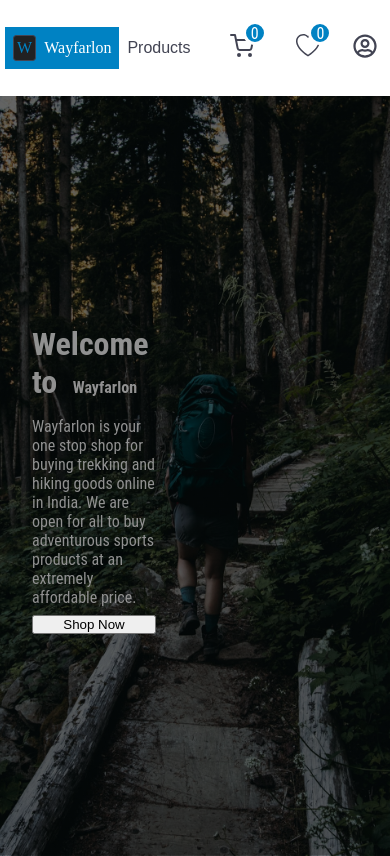
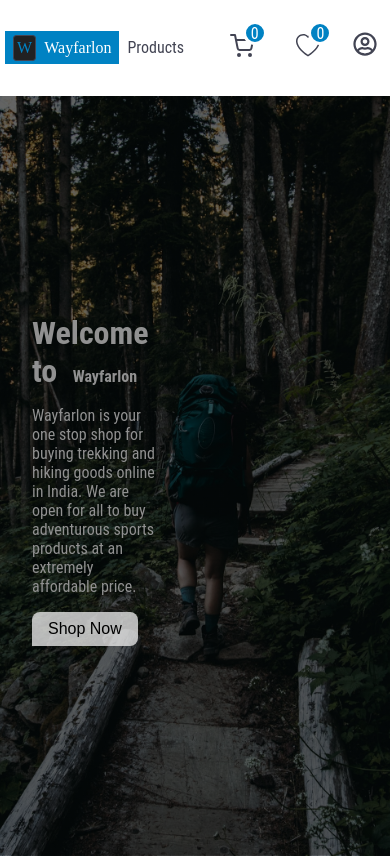
Before and after one commit to ArnavRaaj/ecommerce-app, a React (Create React App) app: page / in a window 390 px wide. Built offline with nearby package versions, Linux system fonts and the light colour scheme.

Commit message:
router added

```diff
--- a/package.json
+++ b/package.json
@@ -6,9 +6,12 @@
     "@testing-library/jest-dom": "^5.12.0",
     "@testing-library/react": "^11.2.7",
     "@testing-library/user-event": "^12.8.3",
+    "history": "^5.0.0",
     "react": "^17.0.2",
     "react-dom": "^17.0.2",
     "react-icons": "^4.2.0",
+    "react-router": "^6.0.0-beta.0",
+    "react-router-dom": "^6.0.0-beta.0",
     "react-scripts": "4.0.3",
     "web-vitals": "^1.1.2"
   },
--- a/src/App.js
+++ b/src/App.js
@@ -1,63 +1,23 @@
 import "../src/css/style.css";
-// import {Link} from "react-router-dom";
-import { useState } from "react";
+import {  Routes, Route } from "react-router-dom";
 import { Home } from "./components/Home";
 import { Products } from "./components/products/Products";
 import { Cart } from "./components/cart/Cart";
 import { Wishlist } from "./components/wishlist/Wishlist";
-import { FiShoppingCart } from "react-icons/fi";
-import { FaRegUserCircle } from "react-icons/fa";
-import { BsHeart } from "react-icons/bs";
-import { useCart } from "./context/Cart-Context";
-import { useWish } from "./context/Wishlist-Context";
+import { User } from "./components/User";
+import { Navbar } from "./components/Navbar";
 
 function App() {
-  const [route, setRoute] = useState("home");
-  const { cartState } = useCart();
-  const { wishState } = useWish();
   return (
     <div className="App">
-      <nav className="navbar">
-        <div className="navbar-left-component">
-          <button className="btn home-btn" onClick={() => setRoute("home")}>
-            <span className="w-class">W </span>
-            <span className="wayfarlon">Wayfarlon</span>
-          </button>
-          <button className="product-nav-btn" onClick={() => setRoute("products")}>Products</button>
-        </div>
-
-        <div className="navbar-right-component">
-
-          <div className="badge-item">
-            <button className="btn" onClick={() => setRoute("cart")}>
-              <FiShoppingCart className="nav-icons cart-icon" />
-            </button>
-            <span className="notification-badge">
-              {cartState.itemsInCart.length}
-            </span>
-          </div>
-
-          <div className="badge-item">
-            <button className="btn" onClick={() => setRoute("wishlist")}>
-              <BsHeart className="nav-icons wishlist-icon" />
-            </button>
-            <span className="notification-badge">
-              {wishState.itemsInWishlist.length}
-            </span>
-          </div>
-
-          <button className="btn" onClick={() => setRoute("wishlist")}>
-            <FaRegUserCircle className="nav-icons wishlist-icon" />
-          </button>
-
-        </div>
-      </nav>
-
-      {route === "home" && <Home />}
-      {route === "products" && <Products />}
-      {route === "cart" && <Cart />}
-      {route === "wishlist" && <Wishlist />}
-
+      <Navbar />
+      <Routes>
+        <Route path="/" element={<Home />} />
+        <Route path="/products" element={<Products />} />
+        <Route path="/cart" element={<Cart />} />
+        <Route path="/wishlist" element={<Wishlist />} />
+        <Route path="/user-details" element={<User />} />
+      </Routes>
     </div>
   );
 }
--- a/src/components/Home.jsx
+++ b/src/components/Home.jsx
@@ -1,16 +1,19 @@
 import React from 'react'
-
+import { Link } from 'react-router-dom'
 export function Home() {
     return (
         <div className="home-container">
             <div className="inner-home-container">
                 <h1 className="home-header">Welcome to <span className="wayfarlon">Wayfarlon</span></h1>
                 <p className="home-desc">
-                Wayfarlon is your one stop shop for buying trekking and hiking goods online in India. We are open for all to buy adventurous sports products at an extremely affordable price.
+                    Wayfarlon is your one stop shop for buying trekking and hiking goods online in India. We are open for all to buy adventurous sports products at an extremely affordable price.
                 </p>
-                <button>
-                    Shop Now
-                </button>
+
+                <Link to="/products">
+                    <button className="shop-router-btn">
+                        Shop Now
+                    </button>
+                </Link>
             </div>
         </div>
     )
--- /dev/null
+++ b/src/components/Navbar.jsx
@@ -0,0 +1,50 @@
+import React from "react";
+import { Link } from "react-router-dom";
+import { FiShoppingCart } from "react-icons/fi";
+import { FaRegUserCircle } from "react-icons/fa";
+import { BsHeart } from "react-icons/bs";
+import { useCart } from "../context/Cart-Context";
+import { useWish } from "../context/Wishlist-Context";
+
+export function Navbar() {
+    const { cartState } = useCart();
+    const { wishState } = useWish();
+    return (
+        <nav className="navbar">
+            <div className="navbar-left-component">
+                <Link to="/" className="btn home-btn">
+                    <span className="w-class">W </span>
+                    <span className="wayfarlon">Wayfarlon</span>
+                </Link>
+                <Link className="product-nav-btn btn" to="/products">Products</Link>
+            </div>
+
+            <div className="navbar-right-component">
+
+                <div className="badge-item">
+                    <Link className="btn" to="/cart">
+                        <FiShoppingCart className="nav-icons cart-icon" />
+                    </Link>
+                    <span className="notification-badge">
+                        {cartState.itemsInCart.length}
+                    </span>
+                </div>
+
+                <div className="badge-item">
+                    <Link className="btn" to="/wishlist">
+                        <BsHeart className="nav-icons wishlist-icon" />
+                    </Link>
+                    <span className="notification-badge">
+                        {wishState.itemsInWishlist.length}
+                    </span>
+                </div>
+
+                <Link className="btn" to="/user-details">
+                    <FaRegUserCircle className="nav-icons user-icon" />
+                </Link>
+
+            </div>
+        </nav>
+    )
+
+}
--- /dev/null
+++ b/src/components/User.jsx
@@ -0,0 +1,11 @@
+import React from 'react';
+
+export function User() {
+    return (
+        <div className="empty-cart-container">
+            <p className="empty-cart-msg">
+                This is user page. It's under Development.
+            </p>
+        </div>
+    )
+}
--- a/src/components/cart/CartCard.jsx
+++ b/src/components/cart/CartCard.jsx
@@ -1,4 +1,5 @@
 import React from 'react';
+import { Link } from 'react-router-dom';
 import { useCart } from "../../context/Cart-Context";
 import { CartItem } from "./CartItem";
 import { CartTotalPrice } from './CartTotalPrice';
@@ -9,12 +10,17 @@
     console.log(cartState.itemsInCart);
     return (
         <div>
-            { cartState.itemsInCart.length === 0
+            {cartState.itemsInCart.length === 0
                 ?
                 <div className="empty-cart-container">
                     <p className="empty-cart-msg">
                         Your Cart is empty
                     </p>
+                    <Link to="/products" className="shop-router">
+                        <button className="shop-router-btn">
+                            Shop Now
+                        </button>
+                    </Link>
                 </div>
                 :
                 <div className="cart-container">
--- a/src/components/wishlist/Wishlist.jsx
+++ b/src/components/wishlist/Wishlist.jsx
@@ -2,6 +2,7 @@
 import { useWish } from '../../context/Wishlist-Context'
 import { WishItems } from "./WishItems";
 import "../../css/style.css";
+import { Link } from 'react-router-dom';
 
 export function Wishlist() {
     const { wishState, wishDispatch } = useWish();
@@ -14,6 +15,11 @@
                         Your Wishlist is empty.
                         Let's make some wishes!
                     </p>
+                    <Link to="/products">
+                        <button className="shop-router-btn">
+                            Continue Browsing
+                        </button>
+                    </Link>
                 </div>
                 :
                 <div className="wishlist-container">
--- a/src/css/cartStyle.css
+++ b/src/css/cartStyle.css
@@ -213,5 +213,6 @@
 
     .empty-cart-msg{
         font-size: 3rem;
+        padding: 0rem 1rem;
     }
 }
--- a/src/css/home.css
+++ b/src/css/home.css
@@ -25,3 +25,12 @@
 .home-header, .home-desc{
     margin: 0.5rem 0rem;
 }
+
+.shop-router-btn{
+    background-color: var(--secondary-bg-color);
+    padding: 0.5rem 1rem;
+    border: none;
+    margin-top: 0.5rem;
+    border-radius: 0.5rem 0.5rem 0.5rem 0rem;
+    font-size: 1rem;
+}
--- a/src/css/navbar.css
+++ b/src/css/navbar.css
@@ -47,6 +47,7 @@
     margin-right: 1rem;
     padding: 0.5rem;
     font-size: 1.3rem;
+    text-decoration: none;
 }
 
 .product-nav-btn {
@@ -62,7 +63,7 @@
     margin-left: 2rem;
     background-color: var(--primary-btn-color);
     color: var(--primary-bg-color);
-    padding: 0.5rem;
+    padding: 1rem 0.5rem;
     font-family: BioRhyme;
 }
 
@@ -73,6 +74,7 @@
     color: var(--primary-btn-color);
     display: inline-block;
     border-radius: 0.2rem;
+    text-decoration: none;
 }
 
 .wayfarlon {
@@ -83,6 +85,11 @@
 .nav-icons {
     border: none;
     font-size: 2rem;
+}
+
+.user-icon{
+    position: relative;
+    top: 0.4rem;
 }
 
 
--- a/src/css/style.css
+++ b/src/css/style.css
@@ -19,7 +19,7 @@
 }
 
 button,
-a {
+a{
     cursor: pointer;
 }
 
--- a/src/index.js
+++ b/src/index.js
@@ -4,9 +4,11 @@
 import { CartProvider } from './context/Cart-Context';
 import { ProductProvider } from './context/Product-context';
 import { WishProvider } from './context/Wishlist-Context';
+import { BrowserRouter as Router } from "react-router-dom";
 
 ReactDOM.render(
   <React.StrictMode>
+    <Router>
       <ProductProvider>
         <WishProvider>
           <CartProvider>
@@ -14,6 +16,7 @@
           </CartProvider>
         </WishProvider>
       </ProductProvider>
+    </Router>
   </React.StrictMode>,
   document.getElementById('root')
 );
```
Also changed, not shown: 1 other file (tests, documents, lock files or other folders). Lines whose indentation alone changed are shown as unchanged.
